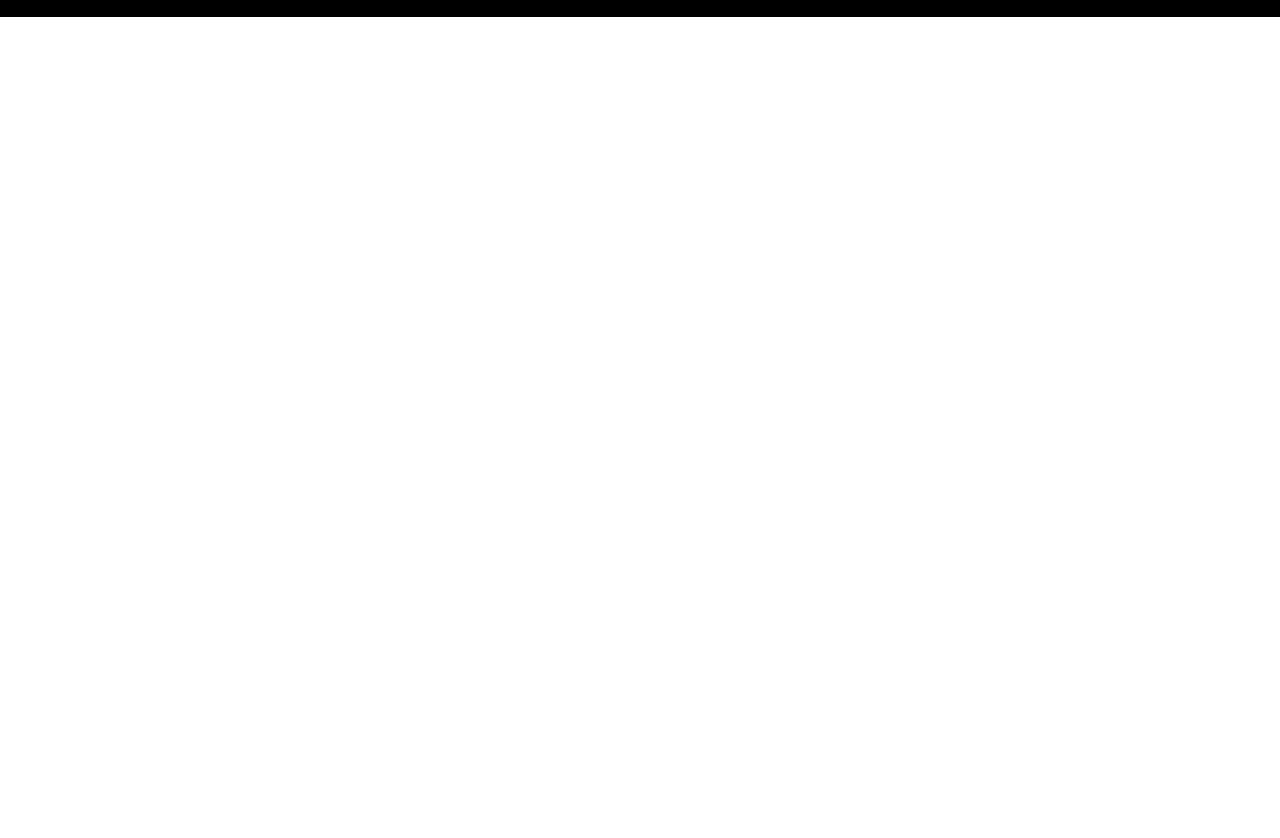
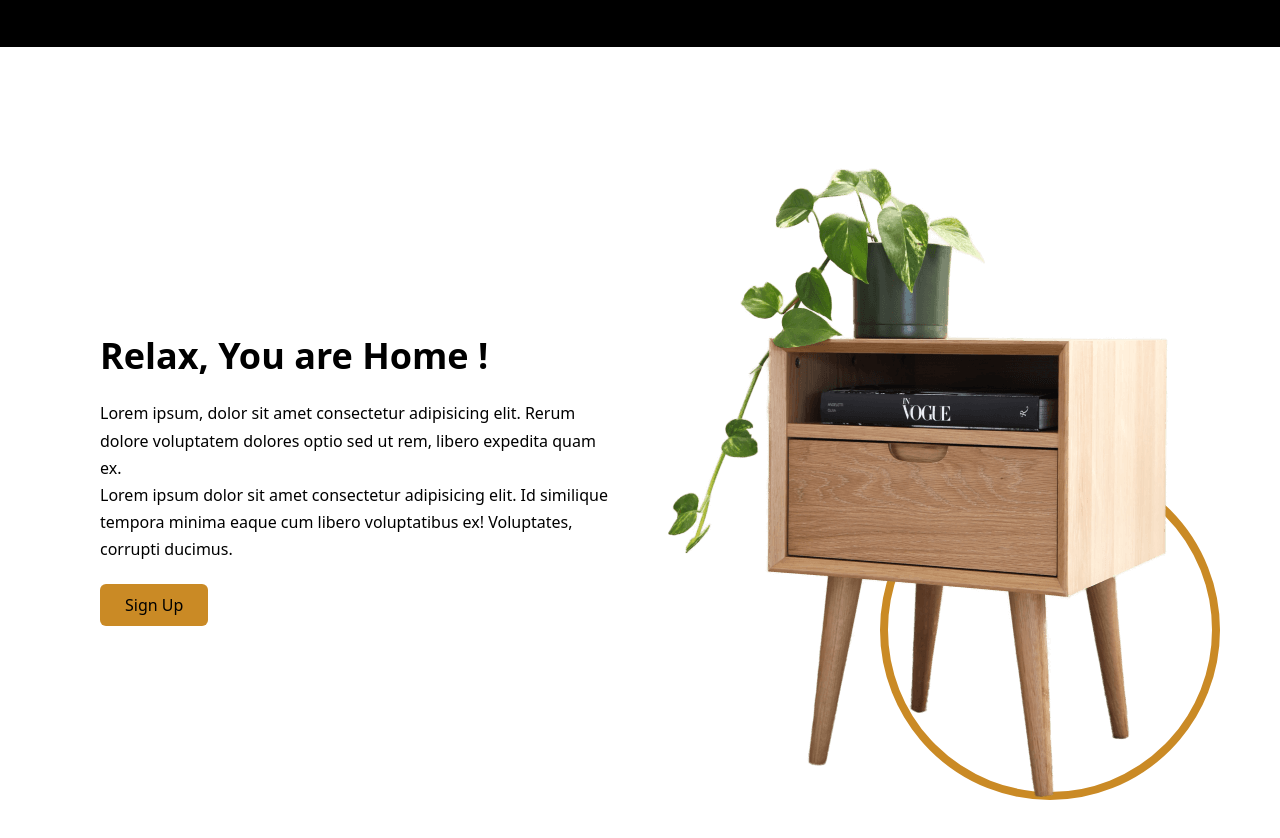
Before and after one commit to davidkiama/HomeSmart, a website: page index.html in a window 1280 px wide. Shown: the part 2310-3148 px from the top of the page. Before the commit the page ends 2327 px from the top, so only its background shows below. Drawn offline with Linux system fonts and the light colour scheme.

Commit message:
Added section CTA with  styling

```diff
--- a/index.html
+++ b/index.html
@@ -137,6 +137,29 @@
             </div>
 
         </section>
+
+        <section class="section-CTA">
+            <div class="section-CTA__left">
+                <h3>Relax, You are Home !</h3>
+                <p>Lorem ipsum, dolor sit amet consectetur adipisicing elit. Rerum dolore
+                    voluptatem dolores optio sed ut rem, libero expedita quam ex.
+                    <br>
+                    Lorem ipsum dolor sit amet consectetur adipisicing elit. Id similique
+                    tempora minima eaque cum libero voluptatibus ex! Voluptates, corrupti
+                    ducimus.
+                </p>
+
+                <a class="btn">Sign up</a>
+            </div>
+
+            <div class="section-CTA__right">
+                <img src="img/table.png" alt="Table">
+                <span class="circle"></span>
+            </div>
+
+        </section>
+
+
     </main>
 
     <footer class="footer">
--- a/sass/_components.scss
+++ b/sass/_components.scss
@@ -1,4 +1,5 @@
 .btn {
+  cursor: pointer;
   width: max-content;
   padding: 1rem 2.5rem;
   border-radius: 6px;
--- /dev/null
+++ b/sass/_section-CTA.scss
@@ -0,0 +1,41 @@
+.section-CTA {
+  display: flex;
+  justify-content: space-between;
+  align-items: center;
+  column-gap: 4rem;
+  padding: 10rem;
+
+  &__left {
+    width: 50%;
+
+    & h3 {
+      font-size: 3.6rem;
+      font-weight: 700;
+    }
+
+    & p {
+      line-height: 1.7;
+      margin: 2rem 0;
+    }
+  }
+
+  &__right {
+    width: 50%;
+    position: relative;
+
+    & span {
+      position: absolute;
+      bottom: 1rem;
+      right: -4rem;
+
+      z-index: -1;
+      height: 34rem;
+      width: 34rem;
+      display: block;
+      content: "";
+      border-radius: 100%;
+      //   background-color: $color-primary-1;
+      border: 0.8rem solid $color-primary-1;
+    }
+  }
+}
--- a/sass/_section-partners.scss
+++ b/sass/_section-partners.scss
@@ -8,6 +8,7 @@
   &__title {
     color: $color-primary-1;
     font-size: 3.6rem;
+    text-transform: capitalize;
   }
 
   &__text {
@@ -22,7 +23,7 @@
   display: flex;
   justify-content: center;
   gap: 5rem;
-  margin-top: 3rem;
+  margin: 3rem;
 
   flex-wrap: wrap;
 }
--- a/sass/main.scss
+++ b/sass/main.scss
@@ -6,3 +6,4 @@
 @import "header";
 @import "section-cards";
 @import "section-partners";
+@import "section-CTA";
```
Also changed, not shown: css/style.css.
